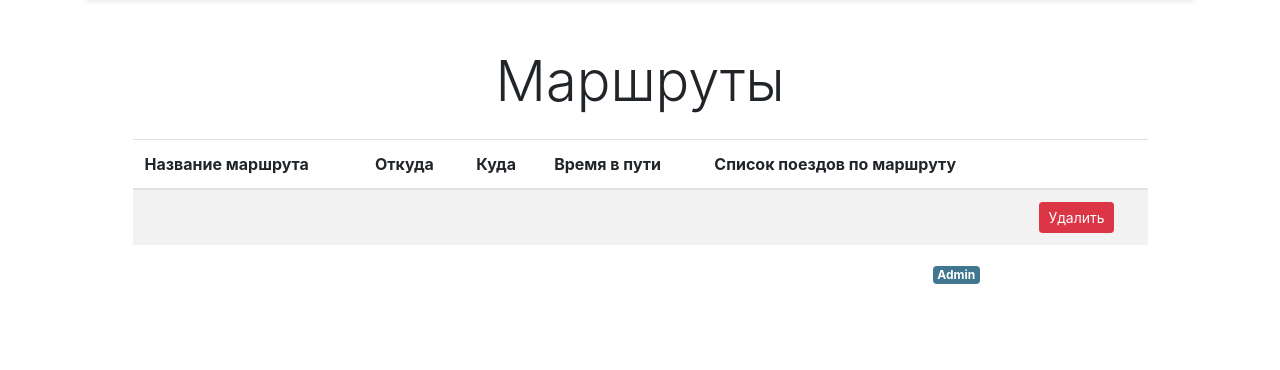
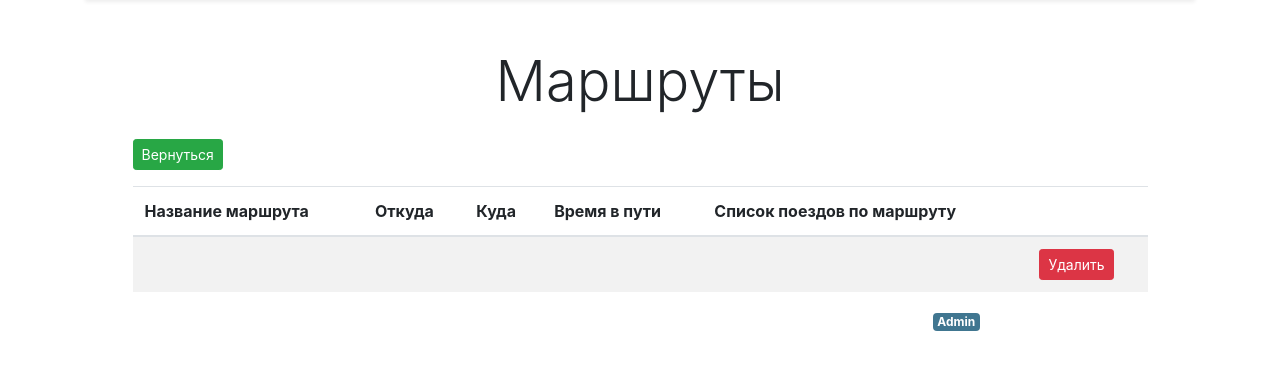
Before and after one commit to popoffww/django-station-modified, a Django app: template routes/templates/routes/detail.html in a window 1280 px wide. Shown: the part 57-427 px from the top of the page. Run offline with Django 5.2, Linux system fonts and the light colour scheme; the template is opened without the code that fills it, so the values that code supplies are empty; some libraries are stand-ins or nearby versions.

Commit message:
Добавлена кнопка страницы детализации маршрута

```diff
--- a/routes/templates/routes/detail.html
+++ b/routes/templates/routes/detail.html
@@ -5,6 +5,11 @@
     <h1 class="display-4 text-center my-4">Маршруты</h1>
     <div class="row ">
         <div class='col-md-11 mx-auto'>
+             <a href='{% url "list" %}'>
+                <button type="button" class="btn btn-success btn-sm mb-3">
+                    Вернуться
+                </button>
+            </a>
             <table class="table table-striped">
                 <thead>
                 <tr>
```
